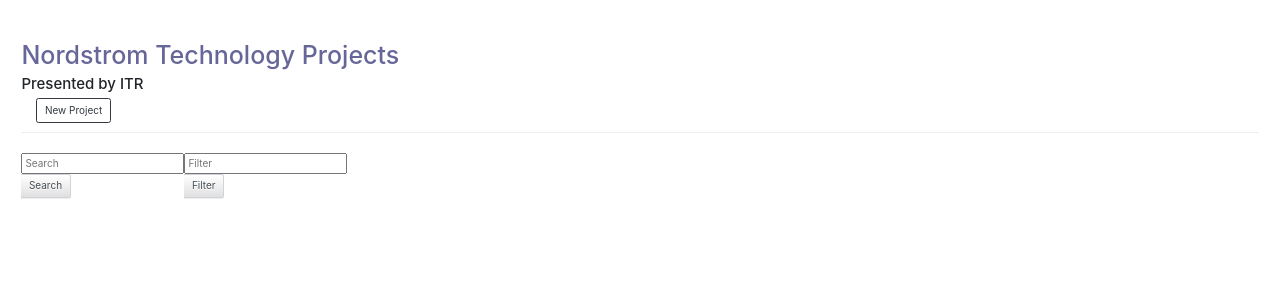
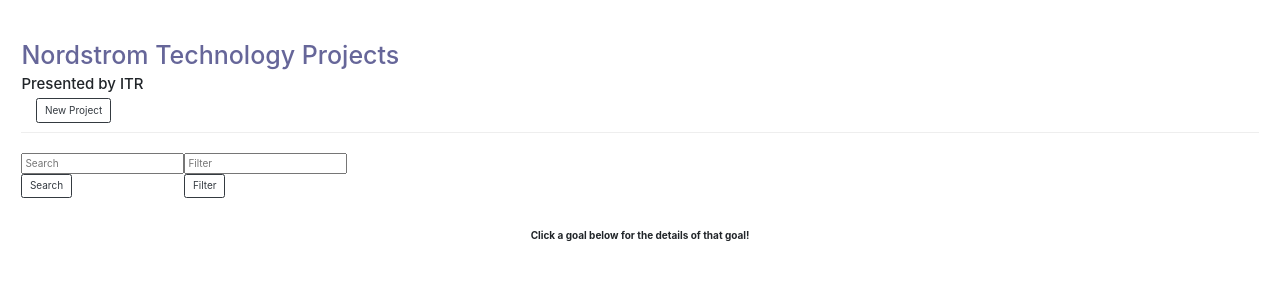
Before and after one commit to justingschumacher/ProjectStatusDashboard, a Django app: template formEntry/templates/formEntry/project_index.html in a window 1280 px wide. Shown: the top 300 px of the page. Run offline with Django 3.2, Linux system fonts and the light colour scheme; the template is opened without the code that fills it, so the values that code supplies are empty; some libraries are stand-ins or nearby versions.

Commit message:
minor stylistic changes for clarity to user

```diff
--- a/formEntry/static/css/styles.css
+++ b/formEntry/static/css/styles.css
@@ -37,10 +37,10 @@
 }
 
 #clickable-row:hover {
-    background-color: transparent;
+    background-color: lawngreen;
 }
 
 #clickable-row:active {
-    background-color: gray;
+    background-color: green;
     top: +2px;
 }
--- a/formEntry/templates/formEntry/project_index.html
+++ b/formEntry/templates/formEntry/project_index.html
@@ -18,18 +18,19 @@
     {% csrf_token %}
     <div class="form-group">
         <div class="input-group">
-            <input type="text" placeholder="Search" name="search" value="{{ searchterm }}">
-            <button type="submit" class="save btn btn-default input-group-addon">Search</button>
+            <input type="text" placeholder="Search" name="search" value="{{ searchterm }}"><br />
+            <button type="submit" class="save btn btn-outline-dark">Search</button>
         </div>
     </div>
     <div class="form-group">
         <div class="input-group">
-            <input type="text" placeholder="Filter" name="filter" value="{{ filterterm }}">
-            <button type="submit" class="save btn btn-default input-group-addon">Filter</button>
+            <input type="text" placeholder="Filter" name="filter" value="{{ filterterm }}"><br />
+            <button type="submit" class="save btn btn-outline-dark">Filter</button>
         </div>
     </div>
 </form>
 <br/><br/>
+<p class="text-center font-weight-bold">Click a goal below for the details of that goal!</p>
 <div class="container-fluid">
     {% for project in Projects %}
         <div class="panel">
@@ -42,7 +43,7 @@
                 </div>
             </div>
             <a href="{% url 'project_detail' project.projectRecordID %}">
-                <div id=clickable-row class="row
+                <div id=clickable-row class="row row-hover
                         {% if project.projectStatus.lower == 'red' %}alert alert-danger
                         {% elif project.projectStatus.lower == 'yellow' %}alert alert-warning
                         {% else %}alert alert-success{% endif %}">
```
